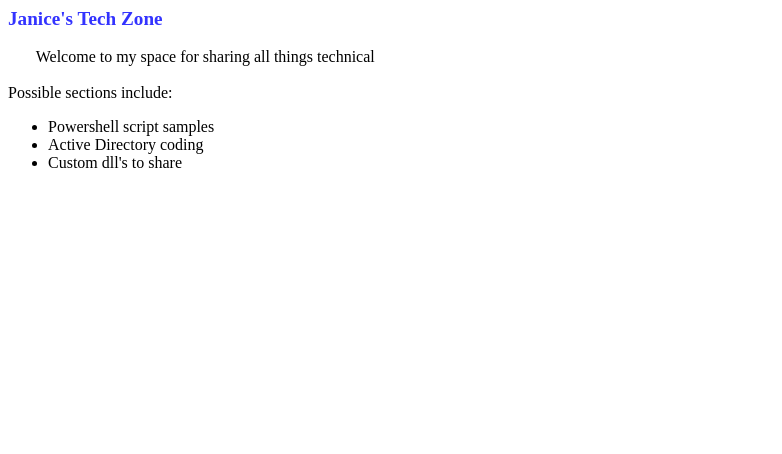
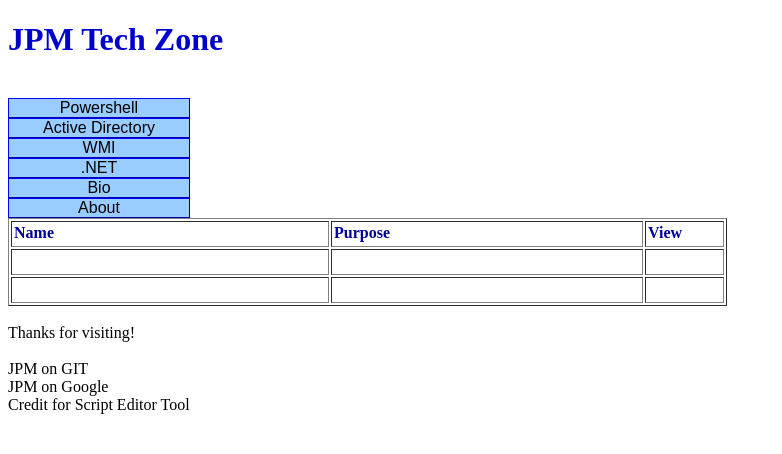
Before and after one commit to jpm862/jpm862, a plain HTML site: page Index.html in a window 1280 px wide. Shown: the whole page, without its empty margins (0-782 px from the left). Drawn offline with Linux system fonts and the light colour scheme.

Commit message:
First pass with Kompozer

```diff
--- a/Index.html
+++ b/Index.html
@@ -1,14 +1,72 @@
 <!DOCTYPE html PUBLIC "-//W3C//DTD HTML 4.01//EN" "http://www.w3.org/TR/html4/strict.dtd">
-<html><head><meta content="text/html; charset=ISO-8859-1" http-equiv="content-type"><title>JTZ - Home</title></head><body><big style="font-weight: bold; color: rgb(51, 51, 255);">Janice's Tech Zone</big><br>
+<html><head>
+  <title>JPM-Home</title>
+
+
+
+  <link rel="stylesheet" type="text/css" href="http://localhost/tswnavbar.css">
+
+</head><body>
+<h1 style="color: rgb(0, 0, 206);">JPM Tech Zone</h1>
+
 <br>
-&nbsp;&nbsp;&nbsp; &nbsp;&nbsp; Welcome to my space for sharing all things technical<br>
-<br>
-Possible sections include:<br>
+
+<div id="tswcssbuttons">
 <ul>
-  <li>Powershell script samples</li>
-  <li>Active Directory coding</li>
-  <li>Custom dll's to share</li>
+  <li><a href="Powershell">Powershell </a></li>
+  <li><a href="Active%20Directory">Active Directory</a></li>
+  <li><a href="WMI">WMI</a></li>
+  <li><a href="NET">.NET</a></li>
+  <li><a href="BIO">Bio</a></li>
+  <li><a href="ABOUT">About</a></li>
 </ul>
 
+</div>
+
+<table style="text-align: left; height: 88px; width: 719px;" border="1" cellpadding="2" cellspacing="2">
+
+  <tbody>
+    <tr>
+      <td style="vertical-align: top; width: 312px; font-weight: bold; color: rgb(0, 0, 153);">Name<br>
+      </td>
+      <td style="vertical-align: top; width: 306px; font-weight: bold; color: rgb(0, 0, 153);">Purpose<br>
+      </td>
+      <td style="vertical-align: top; width: 73px; font-weight: bold; color: rgb(0, 0, 153);">View<br>
+      </td>
+    </tr>
+    <tr>
+      <td style="vertical-align: top; width: 312px;"><br>
+      </td>
+      <td style="vertical-align: top; width: 306px;"><br>
+      </td>
+      <td style="vertical-align: top; width: 73px;"><br>
+      </td>
+    </tr>
+    <tr>
+      <td style="vertical-align: top; width: 312px;"><br>
+      </td>
+      <td style="vertical-align: top; width: 306px;"><br>
+      </td>
+      <td style="vertical-align: top; width: 73px;"><br>
+      </td>
+    </tr>
+  </tbody>
+</table>
+
+<br>
+
+Thanks for visiting!<br>
+
+<br>
+
+JPM on GIT<br>
+
+JPM on Google<br>
+
+Credit for Script Editor Tool<br>
+
+<br>
+
+<br>
 
 </body></html>
--- /dev/null
+++ b/tswnavbar.css
@@ -0,0 +1,35 @@
+/*
+	tswnavbar.css	1.0.6
+	Please use the CSS Menu Button Wizard at
+		http://www.thesitewizard.com/wizards/css-menu-buttons.shtml
+	to generate your own customized menu buttons.
+*/
+
+#tswcssbuttons {
+	width: 180px ;
+	text-align: center ;
+}
+#tswcssbuttons ul {
+	margin: 0 ;
+	padding: 0 ;
+	list-style: none ;
+}
+#tswcssbuttons li {
+	margin: 0 ;
+	padding: 0 ;
+	display: block ;
+	list-style: none ;
+	font-family: Arial, Helvetica, sans-serif ;
+}
+#tswcssbuttons li a {
+	color: #000 ;
+	background-color: #9cf ;
+	border: 1px outset #00f ;
+	width: 180px ;
+	text-decoration: none ;
+	display: block ;
+}
+#tswcssbuttons li a:hover {
+	color: #ff0 ;
+	background-color: #0000c0 ;
+}
```
